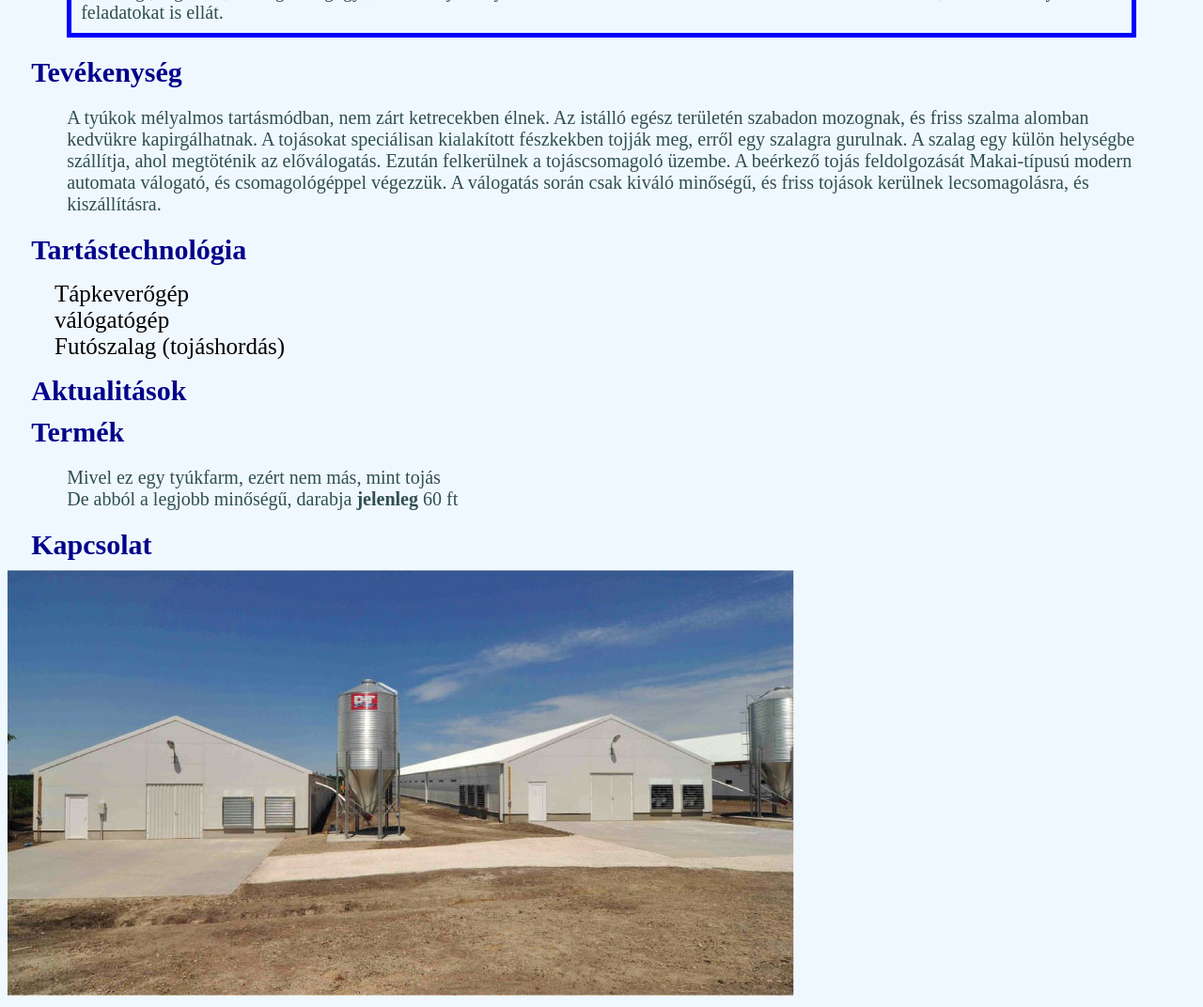
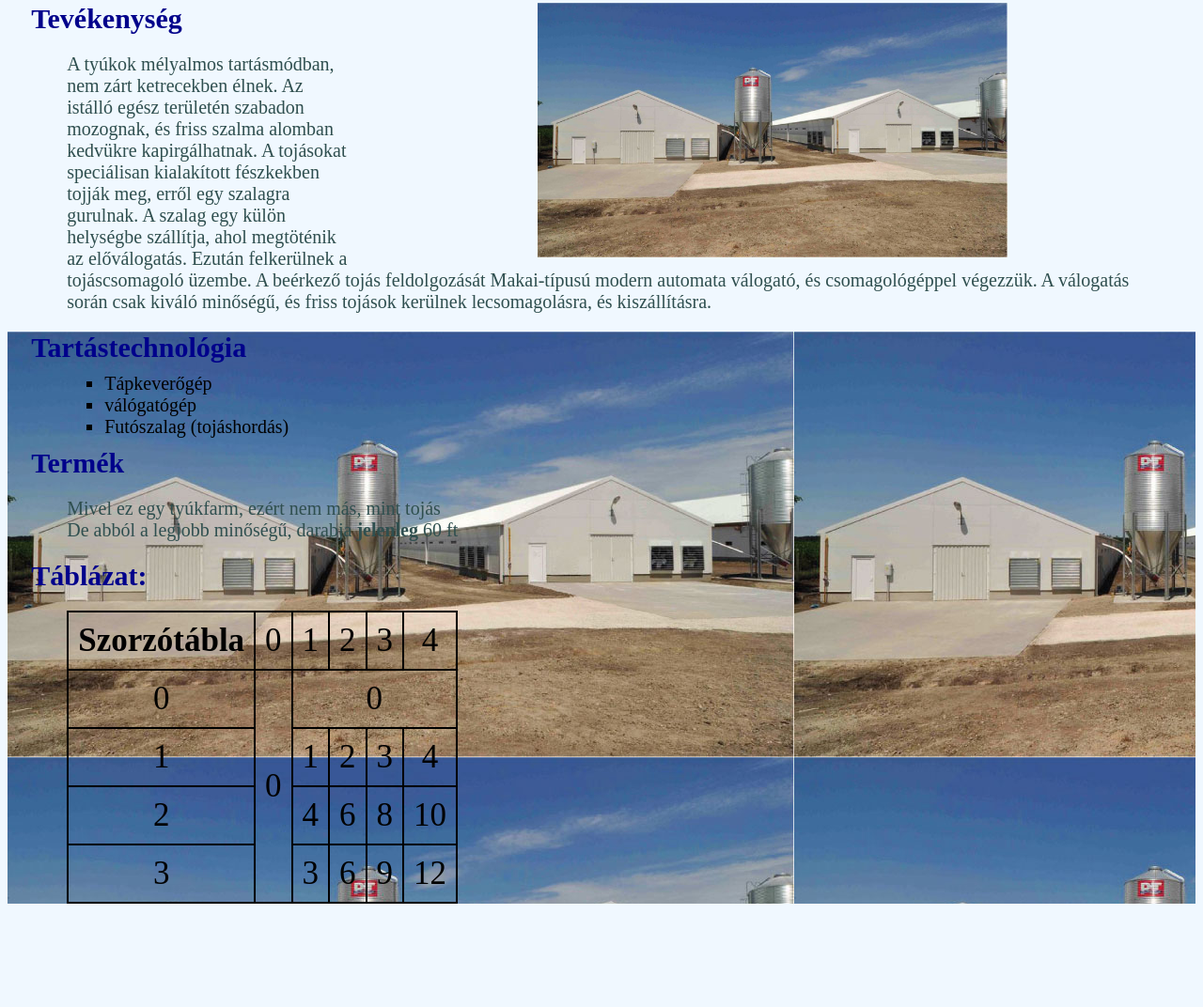
Before and after one commit to PopDavid/popdavid.github.io, a plain HTML site: page index.html in a window 1280 px wide. Shown: the part 496-1568 px from the top of the page at 94% size. After the commit the page ends 1478 px from the top, so only its background shows below. Drawn offline with Linux system fonts and the light colour scheme.

Commit message:
utolsó simítások 1

```diff
--- a/formazas.css
+++ b/formazas.css
@@ -10,11 +10,34 @@
             font-size: 20px;
             margin: 20px 5%;
             color:darkslategrey}
-            .közeprehelyezes {text-align: center;}
+            .kozeprehelyezes {text-align: center;}
             .kulsobehuzas1{margin: 30px 5%;}
             .kulsobehuzas2{margin: 10px 2%}
-            .kekkeret1{border: 5px solid blue; padding: 10px;}
-            .piroskeret1{border: 5px solid red; padding: 10px;}
+            .kekkeret1{border: 20px solid blue; padding: 10px;}
+            .piroskeret1{border: 3px solid red; padding: 10px;}
             .belsobehuzas1{padding: 10px;}
             .betumeret1{font-size: 20px}
             .betumeret2{font-size: 25px}
+            #hatterkep{
+                background-image: url(telepkép.png);
+
+            }
+        img{
+            float: right;
+            width: 500px;
+            margin: 0px 200px;
+        }
+        table{
+            border-collapse: collapse;
+            font-size: 35px;
+            margin: 20px 5%;
+        }
+        td, th{
+            border: 2px solid black;
+            text-align: center;
+            padding: 10px;
+        }
+        ul{
+            list-style-type: square;
+            margin: 0px 5%;
+        }
--- a/index.html
+++ b/index.html
@@ -15,23 +15,63 @@
     <p class="piroskeret1 belsobehuzas1" style="margin-right: 60%;">Vállalkozásunk étkezési tojás termeléssel foglalkozik.
         <br>  Az állomány mélyalmos tartásban van, és extrasárga minősítésű tojást termel</p>
     <h1>Bemutatkozás</h1>
-    <p class="kekkeret1"> <b> <u>Az ENTÉ Tojás Kft</u> </b> 2007-ben kezdte meg működését, <i>Bábolna-Kisöldő</i> telephelyén. Tevékenységünk teljes mértékben étkezés tojás termelésre specializálódik.Vállalkozásunk családi vállalkozás, és plussz négy fő alkalmazottat foglalkoztat. A vállalkozásn az egyre nagyobb piaci kihívásokhoz, és elvárásokhoz új beruházásokkal igazodik. Az automatizációs, és digitalizációs eszközökkel igyekszik lépést tartani a belföldi, és külföldi versenytársakkal. Fontosnak tartjük a mélyalmos tartástechnológia kiemelt szintű fejlesztését, bővítését. Fontos hangsúlyt fektetünk a partnereink, és fogyasztóink változó igényeinek megfelelésére. Kiemelt figyelmet szentelünk a minőségi, higiéniai, állategészsegügyi, valamint járványvédelmi előírások betartására. A vállalkozás kereskedelmi, és szállítmányozási feladatokat is ellát. </p>
+    <p> <b> <u>Az ENTÉ Tojás Kft</u> </b> 2007-ben kezdte meg működését, <i>Bábolna-Kisöldő</i> telephelyén. Tevékenységünk teljes mértékben étkezés tojás termelésre specializálódik.Vállalkozásunk családi vállalkozás, és plussz négy fő alkalmazottat foglalkoztat. A vállalkozásn az egyre nagyobb piaci kihívásokhoz, és elvárásokhoz új beruházásokkal igazodik. Az automatizációs, és digitalizációs eszközökkel igyekszik lépést tartani a belföldi, és külföldi versenytársakkal. Fontosnak tartjük a mélyalmos tartástechnológia kiemelt szintű fejlesztését, bővítését. Fontos hangsúlyt fektetünk a partnereink, és fogyasztóink változó igényeinek megfelelésére. Kiemelt figyelmet szentelünk a minőségi, higiéniai, állategészsegügyi, valamint járványvédelmi előírások betartására. A vállalkozás kereskedelmi, és szállítmányozási feladatokat is ellát. </p>
+    <img src="telepkép.png" alt="kép a telephelyről">
     <h1 >Tevékenység</h1>
     <p>A tyúkok mélyalmos tartásmódban, nem zárt ketrecekben élnek. Az istálló egész területén szabadon mozognak, és friss szalma alomban kedvükre kapirgálhatnak. A tojásokat speciálisan kialakított fészkekben tojják meg, erről egy szalagra gurulnak. A szalag egy külön helységbe szállítja, ahol megtöténik az előválogatás. Ezután felkerülnek a tojáscsomagoló üzembe. A beérkező tojás feldolgozását Makai-típusú modern automata válogató, és csomagológéppel végezzük. A válogatás során csak kiváló minőségű, és friss tojások kerülnek lecsomagolásra, és kiszállításra.  </p>
-    <h1>Tartástechnológia </h1>
-        <ul>
-            <il class="betumeret2 belsobehuzas1">Tápkeverőgép</il> <br>
-            <il class="betumeret2 belsobehuzas1">válógatógép</il><br>
-            <il class="betumeret2 belsobehuzas1">Futószalag (tojáshordás)</il> <br>
-        </ul>
 
-    <h1 >Aktualitások</h1>
+    <div id="hatterkep"> <h1>Tartástechnológia </h1>
+            <ul>
+                <li class="betumeret1">Tápkeverőgép</li>
+                <li class="betumeret1">válógatógép</li>
+                <li class="betumeret1">Futószalag (tojáshordás)</li>
+            </ul>
+
     <h1 >Termék</h1>
     <p>Mivel ez egy tyúkfarm, ezért nem más, mint tojás
         <br>
     De abból a legjobb minőségű, darabja <span > <b>jelenleg</b></span>  60 ft </p>
-    <h1 >Kapcsolat</h1>
-    <img src="telepkép.png" alt="kép a telephelyről">
+     <h1> Táblázat: </h1>
+     <p>
+     <table>
+<tr>
+    <th>Szorzótábla</th>
+    <td>0</td>
+    <td>1</td>
+    <td>2</td>
+    <td>3</td>
+    <td>4</td>
 
+</tr>
+<tr>
+    <td>0</td>
+    <td rowspan="5">0</td>
+    <td colspan="4">0</td>
+
+</tr>
+<tr>
+    <td>1</td>
+    <td>1</td>
+    <td>2</td>
+    <td>3</td>
+    <td>4</td>
+</tr>
+<tr>
+    <td>2</td>
+    <td>4</td>
+    <td>6</td>
+    <td>8</td>
+    <td>10</td>
+</tr>
+<tr>
+    <td>3</td>
+    <td>3</td>
+    <td>6</td>
+    <td>9</td>
+    <td>12</td>
+</tr>
+     </table>
+    </p>
+    </div>
 </body>
 </html>
```
Also changed, not shown: másikoldal.html (+10 -3 lines).
